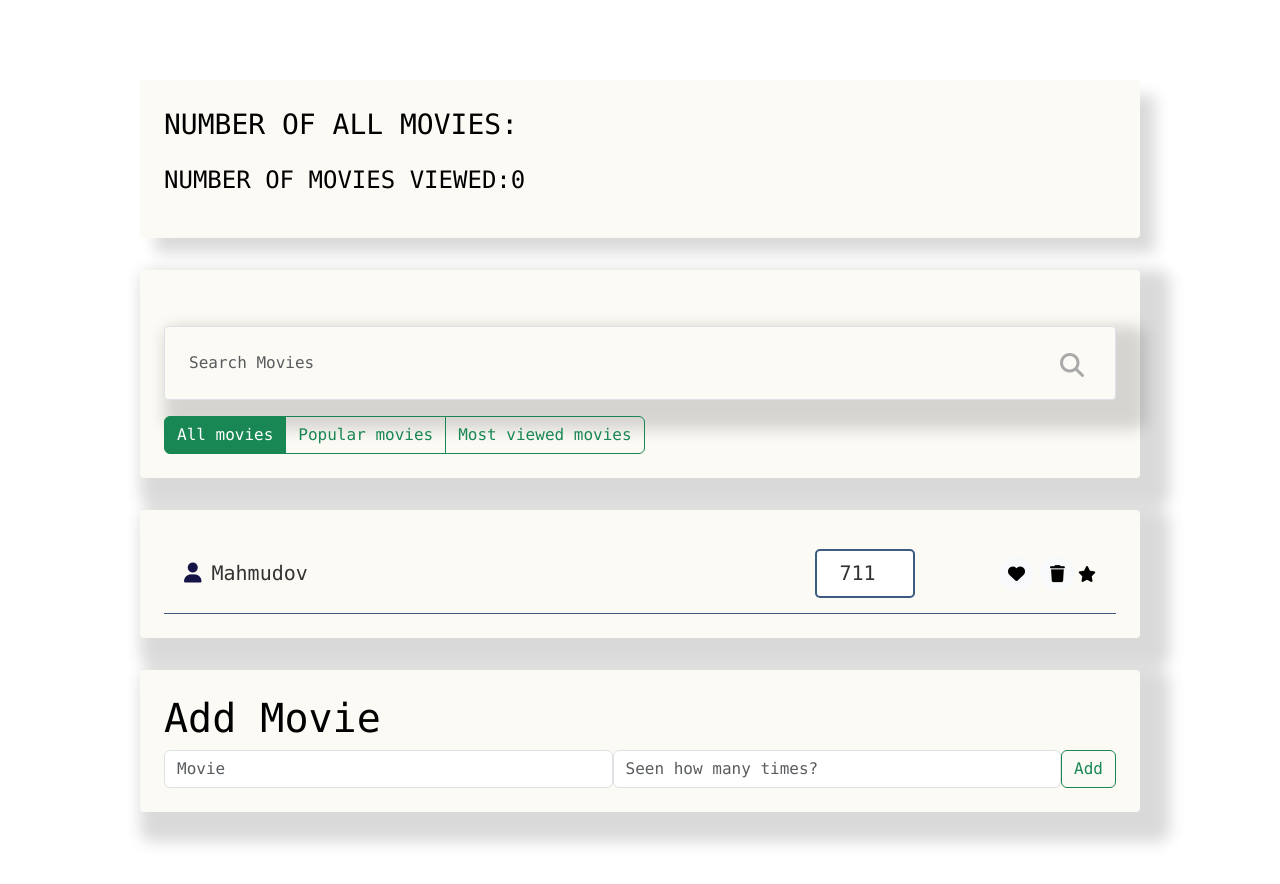
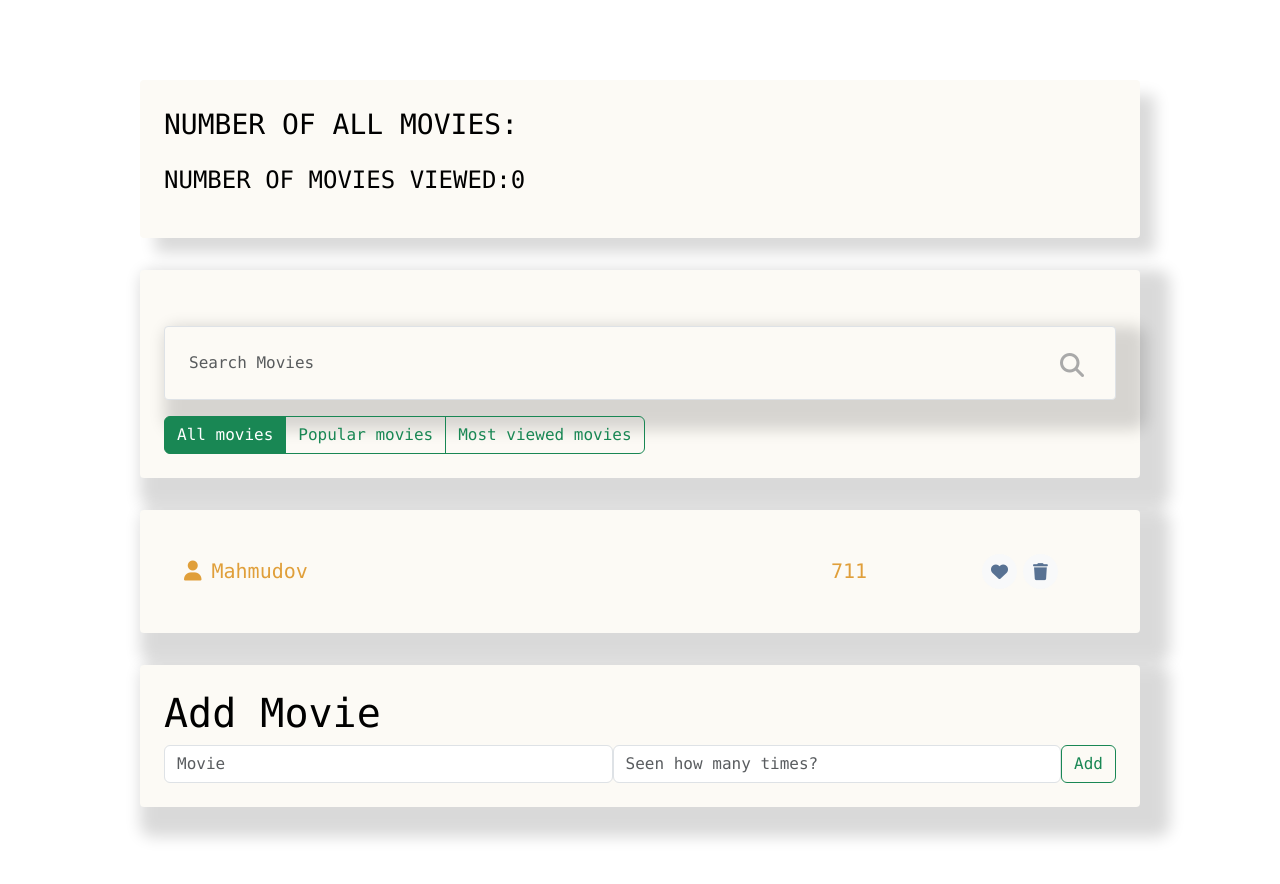
Before and after one commit to Muhammadayub727/vue-todo, a Vue app: page / in a window 1280 px wide. Shown: the top 884 px of the page. Built offline with nearby package versions, Linux system fonts and the light colour scheme.

Commit message:
Project detaied

```diff
--- a/src/components/movie-list-item/MovieListItem.vue
+++ b/src/components/movie-list-item/MovieListItem.vue
@@ -1,15 +1,15 @@
 <template>
-  <li class="li-group-item d-flex justify-content-between">
+  <li class="li-group-item d-flex justify-content-between favourite">
     <span class="list-group-item-label"><i class="fas fa-user user"></i>Mahmudov</span>
     <input type="number" class="list-group-item-input" defaultValue="711" />
     <div class="d-flex justify-content-center align-items-center">
       <button type="button" class="btn-cookie btn-sm">
-        <i class="fa fa-heart heart"></i>
+        <i class="fa fa-heart heart" aria-hidden="true"></i>
       </button>
       <button type="button" class="btn-cookie btn-sm">
-        <i class="fa fa-trash" aria-hidden="true"></i>
+        <i class="fa fa-trash trash" aria-hidden="true"></i>
       </button>
-      <i class="fas fa-star"></i>
+      <i class="fas fa-star star"></i>
     </div>
   </li>
 </template>
@@ -26,7 +26,7 @@ export default {};
     align-items: center;
     justify-content: space-between;
 }
-.list-group-item:last-child {
+.li-group-item:last-child {
     border-bottom: none;
 }
 .list-group-item-label {
@@ -38,18 +38,18 @@ export default {};
 }
 .list-group-item-input {
     line-height: 35px;
+    background: none;
     font-size: 20px;
     text-align: center;
-    border: 2px solid #3d5a80;
+    border:none;
     border-radius: 5px;
     padding: 5px 10px;
     width: 100px;
     margin: 0 10px;
-    background-color: #fff;
     color: #333;
 }
 .list-group-item-input:focus {
-    border-color: #2a4d69;
+    border-color: none;
     outline: none;
 }
 .btn-cookie {
@@ -73,8 +73,41 @@ export default {};
 .btn-cookie:active {
     background: #d6d6d6;
 }
+  .heart{
+    color: #587293;
+  }
   .user{
     color: rgb(20, 20, 71);
     margin-right: 10px;
   }
+  .trash{
+    color:#587293;
+  }
+
+  .star {
+    width: 35px;
+    height: 35px;
+    font-size: 16px;
+    text-align: center;
+    line-height: 35px;
+    color: #ffd700;
+    transition: color 0.3s ease;
+    transform: translateX(30px);
+    opacity: 0;
+  }
+
+  .li-group-item.like .star {
+    opacity: 1;
+    transform: translateX(0);
+  }
+
+  .li-group-item.favourite .list-group-item-label{
+    color: #e09f3a;
+  }
+  .li-group-item.favourite .list-group-item-input{
+    color: #e09f3a;
+  }
+  .li-group-item.favourite .user{
+    color: #e09f3a;
+  }
 </style>
```
